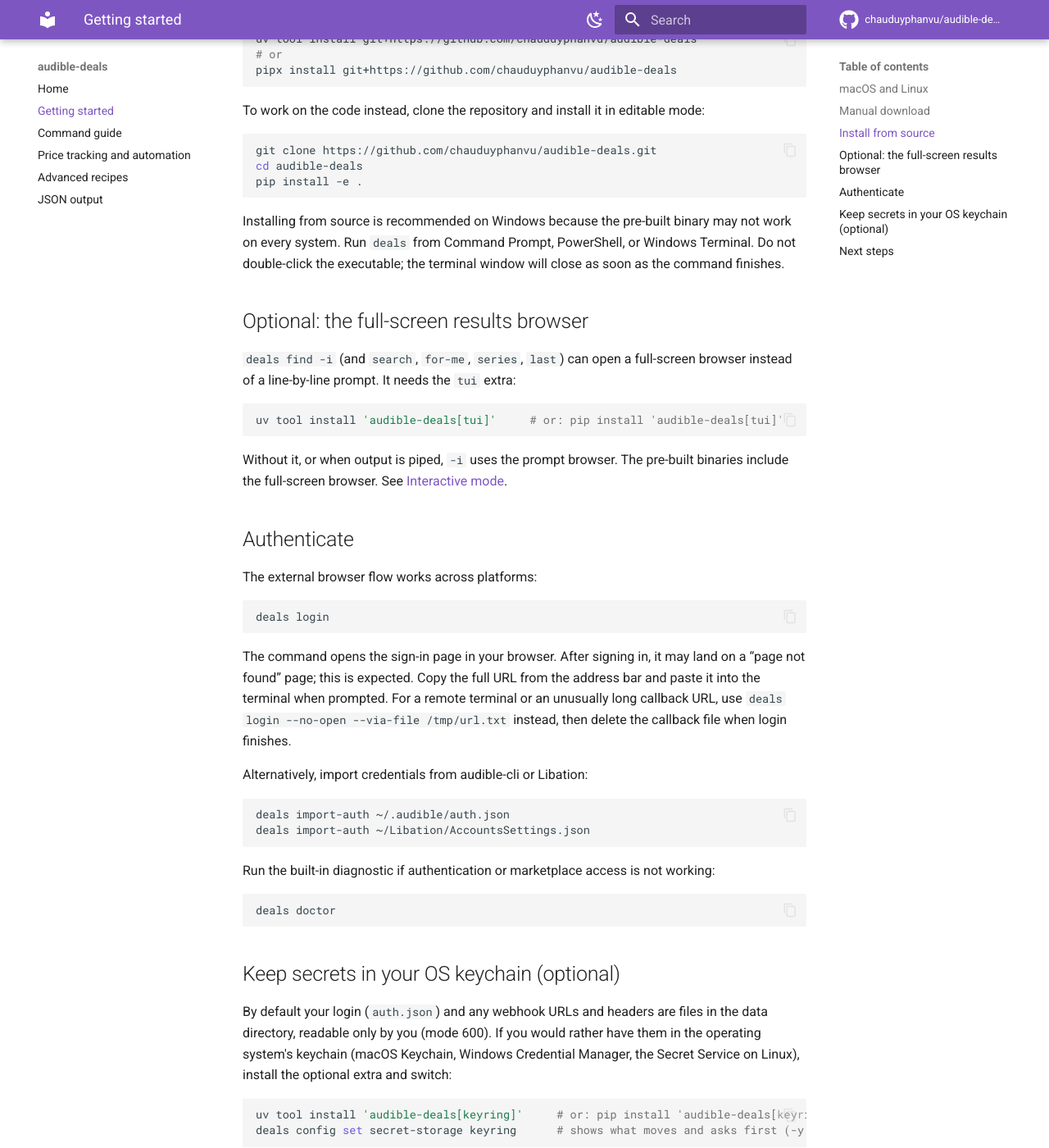
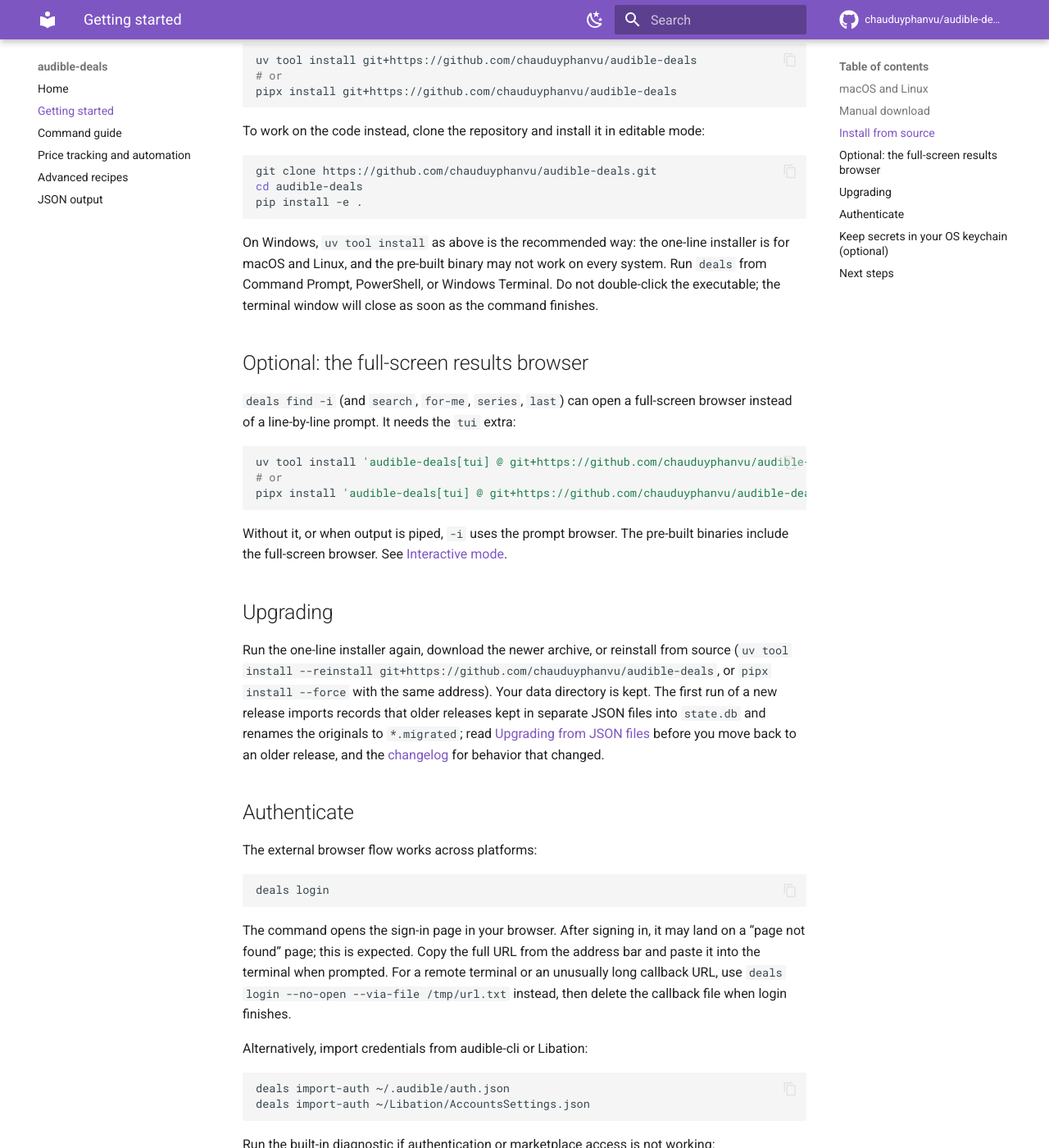
Before and after one commit to chauduyphanvu/audible-deals, an MkDocs documentation site: the page built from docs/installation.md, in a window 1280 px wide and 1400 px high, scrolled down 1143 px. Shown: the whole window at 82% size. Built offline with MkDocs 1.6.1 and Material for MkDocs 9.7.7, drawn with Linux system fonts in a browser that asks for light colours; comment, search, counter and statistics services are not loaded; some of the changed text lies outside the part shown.

Commit message:
docs: install commands that work today, upgrade notes, current storage layout
- the optional extras were documented as `pip install 'audible-deals[tui]'`
  and the keyring hint in the error message said the same, but the package
  is not on PyPI yet; they now use the PEP 508 form with the GitHub address
  (uv tool install 'audible-deals[tui] @ git+https://...');
- installation guide: Upgrading section (including the one-time import to
  state.db), Windows points at uv tool install, tested Python versions;
- README: highlights for the full-screen browser and --json, and the
  storage paragraph describes state.db and cache.db instead of "JSON files
  plus a database for history".

Co-Authored-By: Claude Opus 5.5 <noreply@anthropic.com>
Claude-Session: https://claude.ai/code/session_01LNsegMyAyArwNufVoHkxV3

````diff
--- a/docs/installation.md
+++ b/docs/installation.md
@@ -1,6 +1,6 @@
 # Installation and authentication
 
-audible-deals requires an Audible account. Installing from source requires Python 3.11 or newer.
+audible-deals requires an Audible account. Installing from source requires Python 3.11 or newer (3.11 to 3.14 are tested on Linux; 3.13 on macOS and Windows).
 
 ## macOS and Linux
 
@@ -53,17 +53,23 @@ cd audible-deals
 pip install -e .
 ```
 
-Installing from source is recommended on Windows because the pre-built binary may not work on every system. Run `deals` from Command Prompt, PowerShell, or Windows Terminal. Do not double-click the executable; the terminal window will close as soon as the command finishes.
+On Windows, `uv tool install` as above is the recommended way: the one-line installer is for macOS and Linux, and the pre-built binary may not work on every system. Run `deals` from Command Prompt, PowerShell, or Windows Terminal. Do not double-click the executable; the terminal window will close as soon as the command finishes.
 
 ## Optional: the full-screen results browser
 
 `deals find -i` (and `search`, `for-me`, `series`, `last`) can open a full-screen browser instead of a line-by-line prompt. It needs the `tui` extra:
 
 ```bash
-uv tool install 'audible-deals[tui]'     # or: pip install 'audible-deals[tui]'
+uv tool install 'audible-deals[tui] @ git+https://github.com/chauduyphanvu/audible-deals'
+# or
+pipx install 'audible-deals[tui] @ git+https://github.com/chauduyphanvu/audible-deals'
 ```
 
 Without it, or when output is piped, `-i` uses the prompt browser. The pre-built binaries include the full-screen browser. See [Interactive mode](commands.md#interactive-mode).
+
+## Upgrading
+
+Run the one-line installer again, download the newer archive, or reinstall from source (`uv tool install --reinstall git+https://github.com/chauduyphanvu/audible-deals`, or `pipx install --force` with the same address). Your data directory is kept. The first run of a new release imports records that older releases kept in separate JSON files into `state.db` and renames the originals to `*.migrated`; read [Upgrading from JSON files](commands.md#upgrading-from-json-files) before you move back to an older release, and the [changelog](https://github.com/chauduyphanvu/audible-deals/blob/main/CHANGELOG.md) for behavior that changed.
 
 ## Authenticate
 
@@ -93,7 +99,7 @@ deals doctor
 By default your login (`auth.json`) and any webhook URLs and headers are files in the data directory, readable only by you (mode 600). If you would rather have them in the operating system's keychain (macOS Keychain, Windows Credential Manager, the Secret Service on Linux), install the optional extra and switch:
 
 ```bash
-uv tool install 'audible-deals[keyring]'     # or: pip install 'audible-deals[keyring]'
+uv tool install 'audible-deals[keyring] @ git+https://github.com/chauduyphanvu/audible-deals'
 deals config set secret-storage keyring      # shows what moves and asks first (-y to skip)
 ```
 
````
Also changed, not shown: README.md (+7 -5 lines), docs/commands.md (+1 -1 lines), 2 other files.
